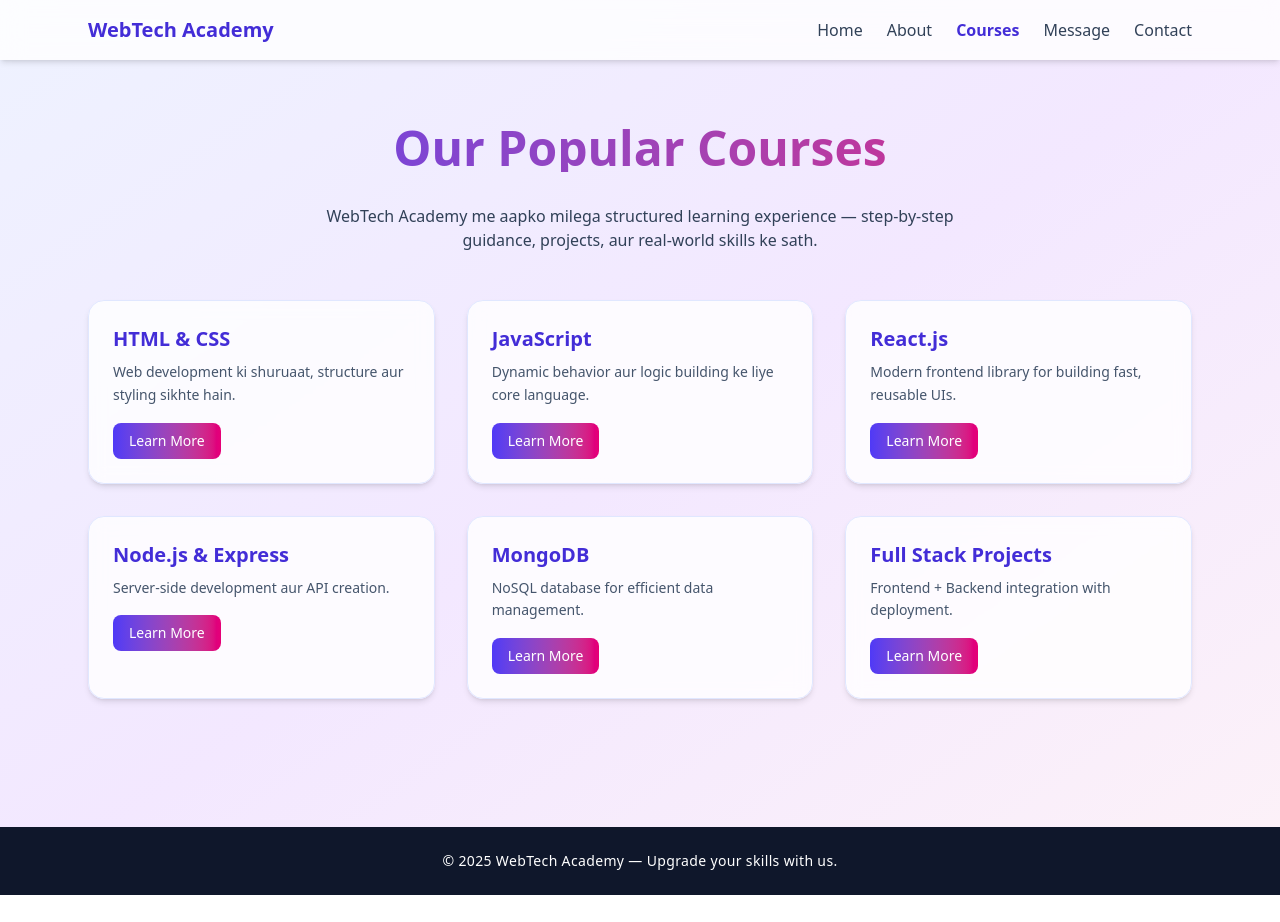
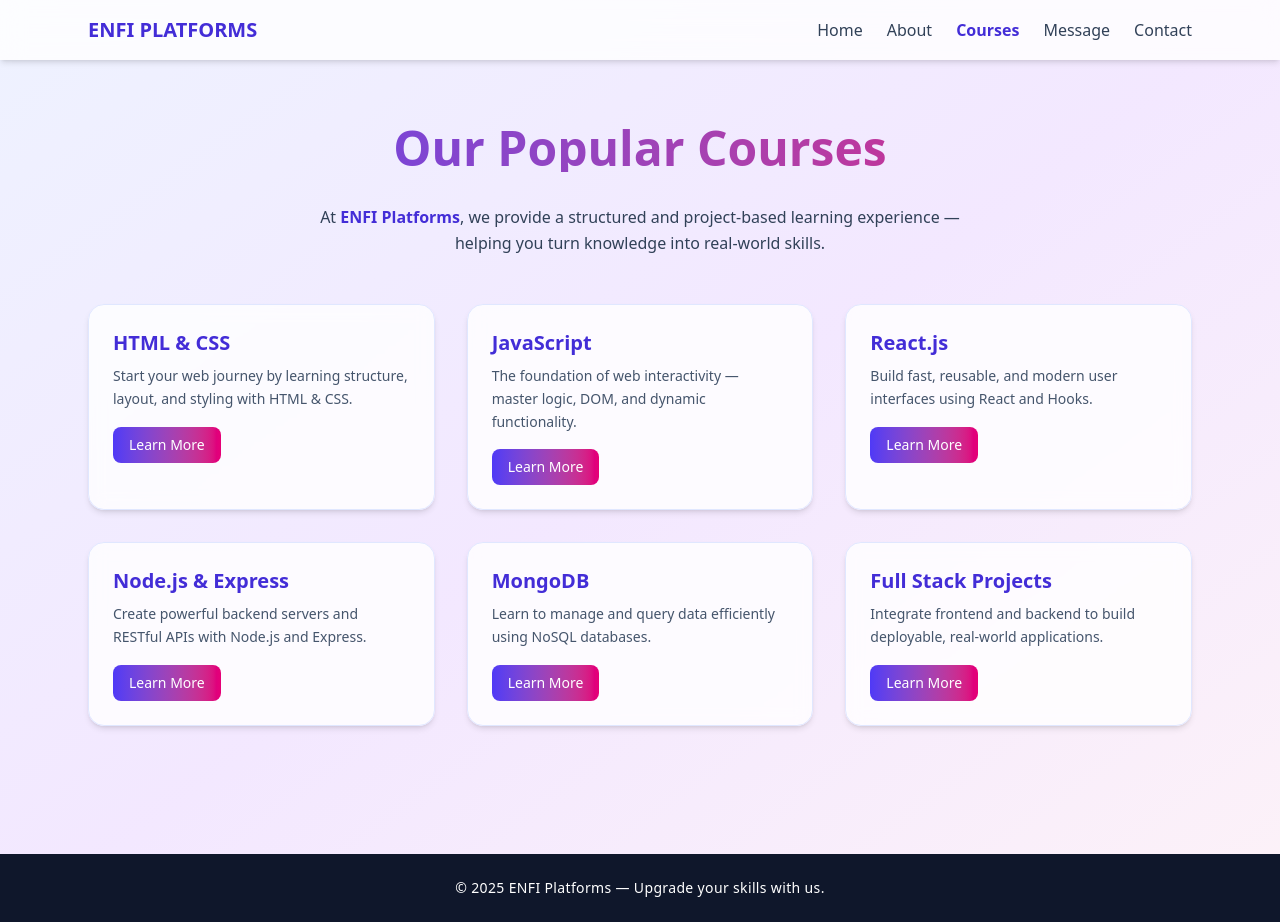
Before and after one commit to mridul-s5/webtech-education, a React (Vite) app: page /courses in a window 1280 px wide. Before the commit the page ends 895 px from the top, so only its background shows below. Built offline with nearby package versions, Linux system fonts and the light colour scheme.

Commit message:
updated code

```diff
--- a/src/Components/Navbar.jsx
+++ b/src/Components/Navbar.jsx
@@ -18,7 +18,7 @@ export default function Navbar() {
       <div className="max-w-6xl mx-auto flex justify-between items-center px-6">
         {/* Logo */}
         <Link to="/" className="text-xl font-bold text-indigo-700">
-          WebTech Academy
+          ENFI PLATFORMS
         </Link>
 
         {/* Desktop Menu */}
--- a/src/Pages/About.jsx
+++ b/src/Pages/About.jsx
@@ -11,35 +11,33 @@ export default function About() {
       {/* About Section */}
       <main className="max-w-6xl mx-auto px-6 py-16">
         <h2 className="text-4xl sm:text-5xl font-extrabold text-center mb-8 text-transparent bg-clip-text bg-gradient-to-r from-indigo-600 to-pink-600">
-          About WebTech Academy
+          About ENFI PLATFORMS
         </h2>
 
-        <p className="text-lg text-slate-700 text-center max-w-3xl mx-auto leading-relaxed mb-12">
-          <span className="font-semibold text-indigo-700">WebTech Academy</span> ek modern online learning platform hai jahan par aapko
-          <span className="text-pink-600 font-semibold"> Web Development, Full Stack, </span>
-          aur <span className="text-indigo-600 font-semibold">Design</span> ke latest tools aur technologies
-          practical tareeke se sikhaye jaate hain.
-          Hamara goal hai students ko IT industry ke liye <span className="font-semibold">job-ready</span> banana.
-        </p>
+      <p className="text-lg text-slate-700 text-center max-w-3xl mx-auto leading-relaxed mb-12">
+  <span className="font-semibold text-indigo-700">Enfi Platfroms</span> is a modern online learning platform where you can learn
+  <span className="text-pink-600 font-semibold"> Web Development, Full Stack, </span>
+  and <span className="text-indigo-600 font-semibold">Design</span> using the latest tools and technologies through practical learning.
+  Our goal is to make students <span className="font-semibold">job-ready</span> for the IT industry.
+</p>
+
 
         {/* Mission & Vision Section */}
         <div className="grid sm:grid-cols-2 gap-10 mt-10">
           <div className="bg-white/80 backdrop-blur-sm p-8 rounded-2xl shadow-md hover:shadow-xl transform hover:-translate-y-1 transition-all duration-300">
             <h3 className="text-2xl font-bold text-indigo-700 mb-3">🎯 Our Mission</h3>
             <p className="text-slate-600 leading-relaxed">
-              Hamara mission hai har learner ko empower karna — taaki wo modern technology aur
-              real-world projects ke through apni career growth ko accelerate kar sake.
-              Hum believe karte hain ki learning tabhi valuable hoti hai jab wo implement ho.
+             Our mission is to empower every learner — so that they can accelerate their career growth through modern technology and real-world projects.
+We believe that learning is truly valuable only when it is applied.
             </p>
           </div>
 
           <div className="bg-white/80 backdrop-blur-sm p-8 rounded-2xl shadow-md hover:shadow-xl transform hover:-translate-y-1 transition-all duration-300">
             <h3 className="text-2xl font-bold text-pink-700 mb-3">🚀 What Makes Us Different</h3>
             <p className="text-slate-600 leading-relaxed">
-              WebTech Academy me aapko sirf theory nahi — balki
+              At Enfi Platfroms, you don’t just learn theory — but also gain practical, hands-on experience.
               <span className="text-indigo-700 font-semibold"> real-time projects, mentorship, </span>
-              aur <span className="text-pink-700 font-semibold">career guidance</span> milta hai.
-              Hum har learner ke journey me practical exposure aur confidence build karte hain.
+              and <span className="text-pink-700 font-semibold">career guidance</span> You get practical exposure and confidence at every step of your learning journey with us.
             </p>
           </div>
         </div>
--- a/src/Pages/Contact.jsx
+++ b/src/Pages/Contact.jsx
@@ -22,7 +22,7 @@ export default function Contact() {
         <div className="bg-white/80 backdrop-blur-sm p-8 rounded-2xl shadow-md hover:shadow-xl transform hover:-translate-y-1 transition-all duration-300 max-w-md mx-auto space-y-4">
           <div className="text-left">
             <p className="text-indigo-700 font-semibold">📧 Email</p>
-            <p className="text-slate-700">support@webtechacademy.com</p>
+            <p className="text-slate-700">support@enfiplatfroms.com</p>
           </div>
           <div className="text-left">
             <p className="text-indigo-700 font-semibold">📞 Phone</p>
--- a/src/Pages/Courses.jsx
+++ b/src/Pages/Courses.jsx
@@ -3,12 +3,30 @@ import Navbar from "../Components/Navbar";
 
 export default function Courses() {
   const courses = [
-    { title: "HTML & CSS", desc: "Web development ki shuruaat, structure aur styling sikhte hain." },
-    { title: "JavaScript", desc: "Dynamic behavior aur logic building ke liye core language." },
-    { title: "React.js", desc: "Modern frontend library for building fast, reusable UIs." },
-    { title: "Node.js & Express", desc: "Server-side development aur API creation." },
-    { title: "MongoDB", desc: "NoSQL database for efficient data management." },
-    { title: "Full Stack Projects", desc: "Frontend + Backend integration with deployment." },
+    {
+      title: "HTML & CSS",
+      desc: "Start your web journey by learning structure, layout, and styling with HTML & CSS.",
+    },
+    {
+      title: "JavaScript",
+      desc: "The foundation of web interactivity — master logic, DOM, and dynamic functionality.",
+    },
+    {
+      title: "React.js",
+      desc: "Build fast, reusable, and modern user interfaces using React and Hooks.",
+    },
+    {
+      title: "Node.js & Express",
+      desc: "Create powerful backend servers and RESTful APIs with Node.js and Express.",
+    },
+    {
+      title: "MongoDB",
+      desc: "Learn to manage and query data efficiently using NoSQL databases.",
+    },
+    {
+      title: "Full Stack Projects",
+      desc: "Integrate frontend and backend to build deployable, real-world applications.",
+    },
   ];
 
   return (
@@ -21,25 +39,29 @@ export default function Courses() {
         <h2 className="text-4xl sm:text-5xl font-extrabold text-center mb-8 text-transparent bg-clip-text bg-gradient-to-r from-indigo-600 to-pink-600">
           Our Popular Courses
         </h2>
-        <p className="text-slate-700 text-center mb-12 max-w-2xl mx-auto">
-          WebTech Academy me aapko milega structured learning experience —
-          step-by-step guidance, projects, aur real-world skills ke sath.
+        <p className="text-slate-700 text-center mb-12 max-w-2xl mx-auto leading-relaxed">
+          At <span className="font-semibold text-indigo-700">ENFI Platforms</span>,
+          we provide a structured and project-based learning experience —
+          helping you turn knowledge into real-world skills.
         </p>
 
         {/* Course Cards */}
         <div className="grid sm:grid-cols-2 lg:grid-cols-3 gap-8">
-          {courses.map((course) => (
+          {courses.map((course, index) => (
             <div
               key={course.title}
-              className="bg-white/80 backdrop-blur-sm rounded-2xl p-6 shadow-md hover:shadow-xl hover:-translate-y-1 transform transition-all duration-300 border border-indigo-100"
+              className="bg-white/80 backdrop-blur-sm rounded-2xl p-6 shadow-md hover:shadow-xl transform hover:-translate-y-1 transition-all duration-300 border border-indigo-100"
+              style={{ animationDelay: `${index * 100}ms` }}
             >
-              <h3 className="text-xl font-semibold text-indigo-700 mb-2">{course.title}</h3>
-              <p className="text-slate-600 text-sm leading-relaxed">{course.desc}</p>
-              <div className="mt-4">
-                <button className="px-4 py-2 bg-gradient-to-r from-indigo-600 to-pink-600 text-white rounded-lg text-sm hover:opacity-90 transition">
-                  Learn More
-                </button>
-              </div>
+              <h3 className="text-xl font-semibold text-indigo-700 mb-2">
+                {course.title}
+              </h3>
+              <p className="text-slate-600 text-sm leading-relaxed mb-4">
+                {course.desc}
+              </p>
+              <button className="px-4 py-2 bg-gradient-to-r from-indigo-600 to-pink-600 text-white rounded-lg text-sm font-medium hover:opacity-90 hover:shadow transition-all duration-300">
+                Learn More
+              </button>
             </div>
           ))}
         </div>
@@ -47,7 +69,7 @@ export default function Courses() {
 
       {/* Footer */}
       <footer className="bg-slate-900 text-white py-6 mt-16 text-center text-sm tracking-wide">
-        © {new Date().getFullYear()} WebTech Academy — Upgrade your skills with us.
+        © {new Date().getFullYear()} ENFI Platforms — Upgrade your skills with us.
       </footer>
     </div>
   );
--- a/src/Pages/Home.jsx
+++ b/src/Pages/Home.jsx
@@ -4,25 +4,25 @@ import Navbar from "../Components/Navbar";
 
 export default function Home() {
   return (
-    <div className="min-h-screen bg-gradient-to-br from-indigo-50 via-purple-100 to-pink-50 text-slate-900">
+    <div className="min-h-screen bg-gradient-to-br from-indigo-50 via-purple-100 to-pink-50 text-slate-900 transition-all duration-500">
       {/* Navbar */}
       <Navbar />
 
       {/* Hero Section */}
-      <main className="max-w-6xl mx-auto px-6 py-16 text-center">
-        <h2 className="text-4xl sm:text-5xl font-extrabold mb-6 text-transparent bg-clip-text bg-gradient-to-r from-indigo-600 to-pink-600 tracking-wide transition-all duration-300">
-          Welcome to WebTech Online Education
+      <main className="max-w-6xl mx-auto px-6 py-20 text-center">
+        <h2 className="text-4xl sm:text-5xl font-extrabold mb-6 text-transparent bg-clip-text bg-gradient-to-r from-indigo-600 to-pink-600 tracking-wide">
+          Welcome to ENFI Platforms
         </h2>
 
         <p className="text-lg text-slate-700 max-w-2xl mx-auto leading-relaxed mb-10">
-          Master the latest web technologies — HTML, CSS, JavaScript, React, Node.js aur aur bhi bahut kuch!
-          <br />
-          Learn step-by-step through interactive lessons and real projects.
+          At <span className="font-semibold text-indigo-700">ENFI Platforms</span>,
+          you’ll experience structured learning — step-by-step guidance,
+          hands-on projects, and real-world skills to help you grow faster.
         </p>
 
         <Link
           to="/courses"
-          className="inline-block bg-indigo-600 text-white px-8 py-3 rounded-xl font-semibold shadow hover:shadow-lg hover:bg-indigo-700 transform hover:-translate-y-1 transition duration-300"
+          className="inline-block bg-indigo-600 text-white px-8 py-3 rounded-xl font-semibold shadow-md hover:shadow-xl hover:bg-indigo-700 transform hover:-translate-y-1 transition-all duration-300"
         >
           Explore Courses
         </Link>
@@ -31,34 +31,34 @@ export default function Home() {
       {/* Features Section */}
       <section className="max-w-6xl mx-auto px-6 py-16">
         <h3 className="text-3xl font-bold text-center mb-12 text-indigo-700">
-          Why Choose WebTech Academy?
+          Why Choose ENFI Platforms?
         </h3>
 
         <div className="grid sm:grid-cols-2 lg:grid-cols-3 gap-8">
           {[
             {
               title: "💻 Full Stack Development",
-              desc: "Frontend + Backend dono ek sath seekho practical projects ke sath.",
+              desc: "Learn both Frontend and Backend together through real-world projects.",
             },
             {
               title: "⚛️ React Mastery",
-              desc: "Component-based web apps banana seekho React aur Hooks ke sath.",
+              desc: "Build modern, reusable UIs with React and Hooks efficiently.",
             },
             {
               title: "🎨 Tailwind CSS",
-              desc: "Responsive aur modern design fast banane ka best tool.",
+              desc: "Create fast, responsive, and beautiful designs easily.",
             },
             {
               title: "🗄️ MongoDB Database",
-              desc: "Data ko efficiently store aur retrieve karna seekho.",
+              desc: "Understand how to store and manage data effectively.",
             },
             {
               title: "🚀 Node & Express",
-              desc: "Backend API banana aur server manage karna easy banao.",
+              desc: "Learn to build powerful backends and RESTful APIs with ease.",
             },
             {
               title: "🧠 Real Projects",
-              desc: "Har course me live project aur real-world examples.",
+              desc: "Gain hands-on experience through live, practical projects.",
             },
           ].map((f, index) => (
             <div
@@ -77,7 +77,7 @@ export default function Home() {
         <div className="mt-14 text-center">
           <Link
             to="/message"
-            className="inline-block bg-gradient-to-r from-indigo-600 to-pink-600 text-white px-8 py-3 rounded-xl font-semibold shadow hover:shadow-lg hover:opacity-90 transform hover:-translate-y-1 transition-all duration-300"
+            className="inline-block bg-gradient-to-r from-indigo-600 to-pink-600 text-white px-8 py-3 rounded-xl font-semibold shadow-md hover:shadow-lg hover:opacity-90 transform hover:-translate-y-1 transition-all duration-300"
           >
             Contact / Message Us
           </Link>
@@ -86,7 +86,7 @@ export default function Home() {
 
       {/* Footer */}
       <footer className="bg-slate-900 text-white py-6 mt-12 text-center text-sm tracking-wide">
-        © {new Date().getFullYear()} WebTech Academy — Built with ❤️ for learners
+        © {new Date().getFullYear()} ENFI Platforms — Built with ❤️ for learners
       </footer>
     </div>
   );
```
